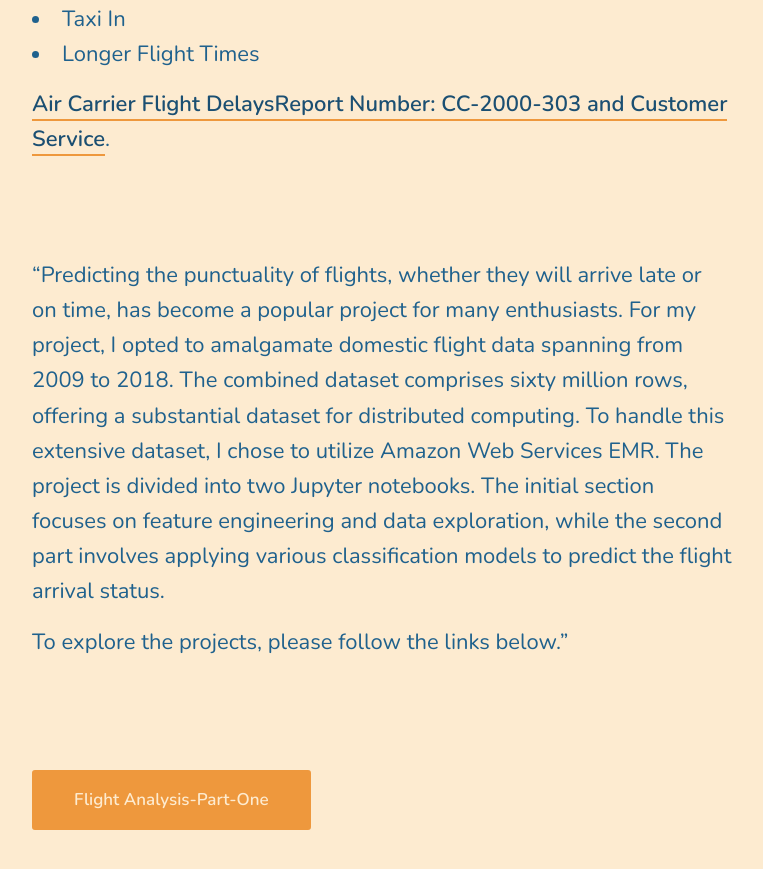
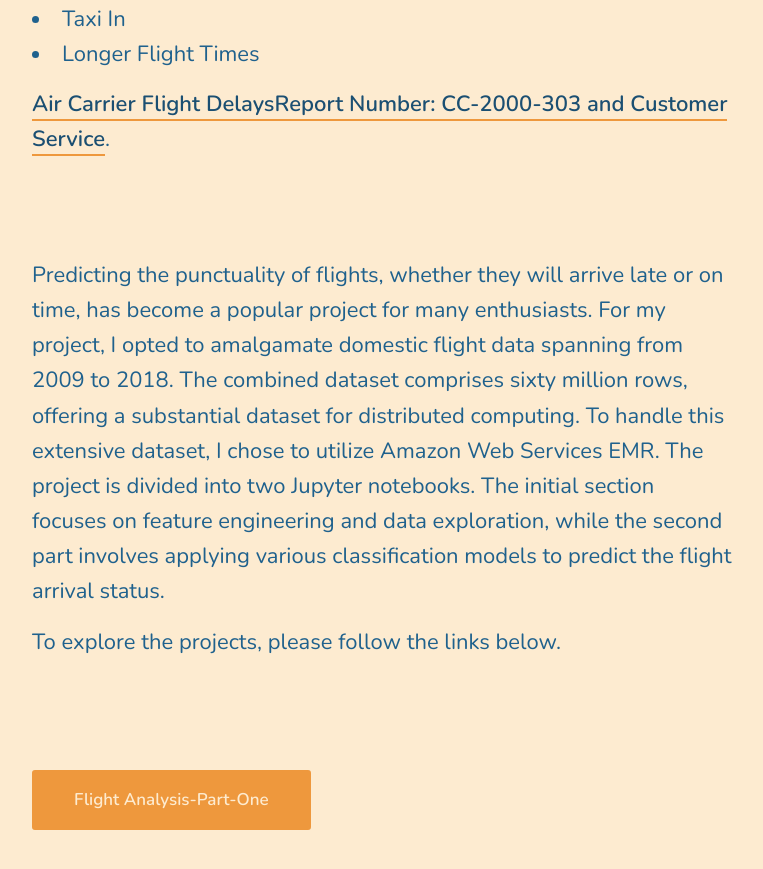
Before and after one commit to franklauder/franklauder.github.io, a Jekyll site: the page built from _projects/2024-01-28-flightPred-project.md, in a window 1280 px wide and 900 px high, scrolled down 1825 px. Shown: the top 869 px of the window, without its empty margins (258-1021 px from the left). Built offline with Jekyll 4.4.1, drawn with Linux system fonts in a browser that asks for light colours; nearby versions of some CDN libraries.

Commit message:
remove punctuation

```diff
--- a/_projects/2024-01-28-flightPred-project.md
+++ b/_projects/2024-01-28-flightPred-project.md
@@ -35,10 +35,10 @@ and Customer Service](https://www.oig.dot.gov/sites/default/files/cc2000303.pdf)
 
 
 
-"Predicting the punctuality of flights, whether they will arrive late or on time, has become a popular project for many enthusiasts. For my project, I opted to amalgamate domestic flight data spanning from 2009 to 2018. The combined dataset comprises sixty million rows, offering a substantial dataset for distributed computing. To handle this extensive dataset, I chose to utilize Amazon Web Services EMR.
+Predicting the punctuality of flights, whether they will arrive late or on time, has become a popular project for many enthusiasts. For my project, I opted to amalgamate domestic flight data spanning from 2009 to 2018. The combined dataset comprises sixty million rows, offering a substantial dataset for distributed computing. To handle this extensive dataset, I chose to utilize Amazon Web Services EMR.
 The project is divided into two Jupyter notebooks. The initial section focuses on feature engineering and data exploration, while the second part involves applying various classification models to predict the flight arrival status.
 
-To explore the projects, please follow the links below."
+To explore the projects, please follow the links below.
 
 
 <br/><br/>
```
